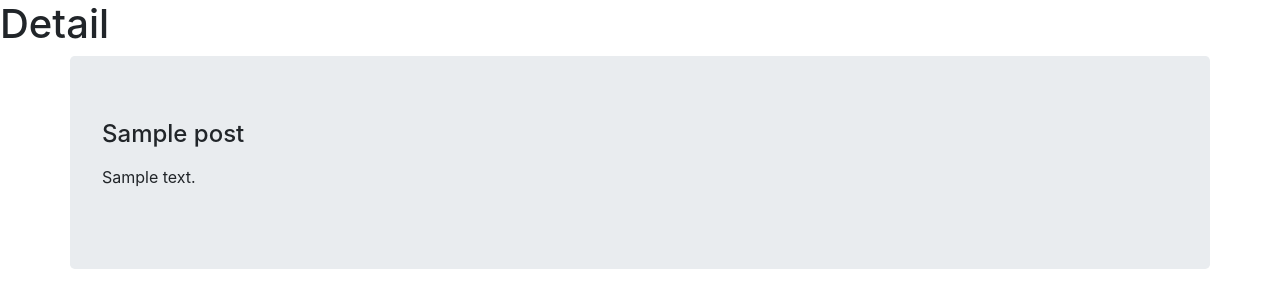
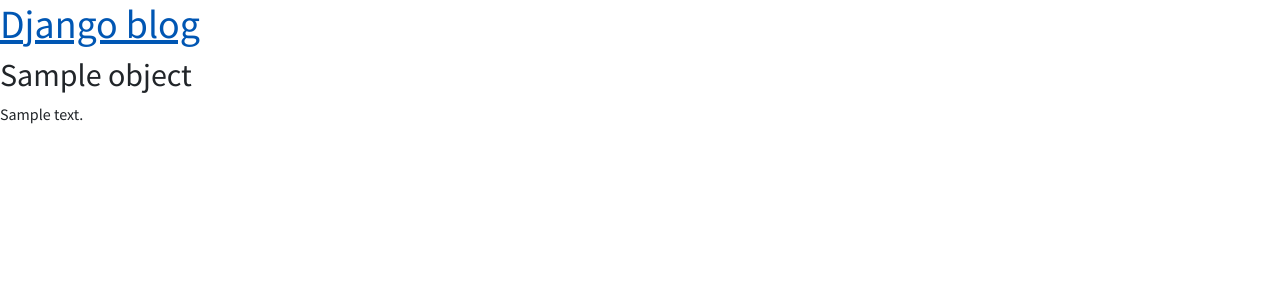
Before and after one commit to jkinathan/Aptblog, a Django app: template Blogger/templates/post_detail.html in a window 1280 px wide. Shown: the top 308 px of the page. Run offline with Django 3.2, Linux system fonts and the light colour scheme; the template is opened without the code that fills it: most values are stand-ins (such as "Sample title", 1, 10 or a date in 2020); some libraries are stand-ins or nearby versions.

Commit message:
post_detail

```diff
--- a/Blogger/static/css/blog.css
+++ b/Blogger/static/css/blog.css
@@ -0,0 +1,46 @@
+/* static/css/base.css */
+body {
+font-family: 'Source Sans Pro', sans-serif;
+font-size:18px
+px;
+}
+header {
+border-bottom: 1px solid #
+margin-bottom: rem;
+display: flex;
+}
+header h1 a {
+color: red;
+text-decoration: none;
+}
+.nav-left {
+margin-right: auto;
+}
+.nav-right {
+display: flex;
+padding-top: 2rem
+rem;
+}
+.post-entry {
+margin-bottom:2rem
+rem;
+}
+.post-entry h2 {
+margin:
+0. rem 0
+;
+}
+.post-entry h2 a,
+.post-entry h2 a:visited {
+color: blue;
+text-decoration: none;
+}
+.post-entry p {
+margin: 0
+;
+font-weight: 400
+;
+}
+.post-entry h2 a:hover {
+color: red;
+}
--- a/Blogger/templates/base.html
+++ b/Blogger/templates/base.html
@@ -10,14 +10,20 @@
 
     <!-- Bootstrap CSS -->
     <link rel="stylesheet" href="https://stackpath.bootstrapcdn.com/bootstrap/4.3.1/css/bootstrap.min.css" integrity="sha384-ggOyR0iXCbMQv3Xipma34MD+dH/1fQ784/j6cY/iJTQUOhcWr7x9JvoRxT2MZw1T" crossorigin="anonymous">
+    <link href="https://fonts.googleapis.com/css?family=Source+Sans+Pro:400" rel="stylesheet">
+    <link href="{% static 'css/blog.css' %}" rel="stylesheet">
 
   </head>
   <body>
+      <header>
+        <h1>
+          <a href="{% url 'home' %}">Django blog</a>
+        </h1>
+      </header>
 
+    {% block content %}
 
-{% block content %}
-
-{% endblock content %}
+    {% endblock content %}
 
     <!-- Optional JavaScript -->
     <!-- jQuery first, then Popper.js, then Bootstrap JS -->
--- a/Blogger/templates/post_detail.html
+++ b/Blogger/templates/post_detail.html
@@ -1,11 +1,10 @@
+<!-- templates/post_detail.html -->
 {% extends 'base.html' %}
 
 {% block content %}
-<h1>Detail</h2>
-    <div class="jumbotron container">
+<div class="post-entry">
+<h2>{{ object.title }}</h2>
+<p>{{ object.body }}</p>
+</div>
 
-            <h4><p>{{ post.title }}</p></h4>
-            <p>{{  post.body }}</p>
-
-    </div>
 {% endblock content %}
```
Also changed, not shown: Blogger/templates/home.html (+7 -9 lines).
